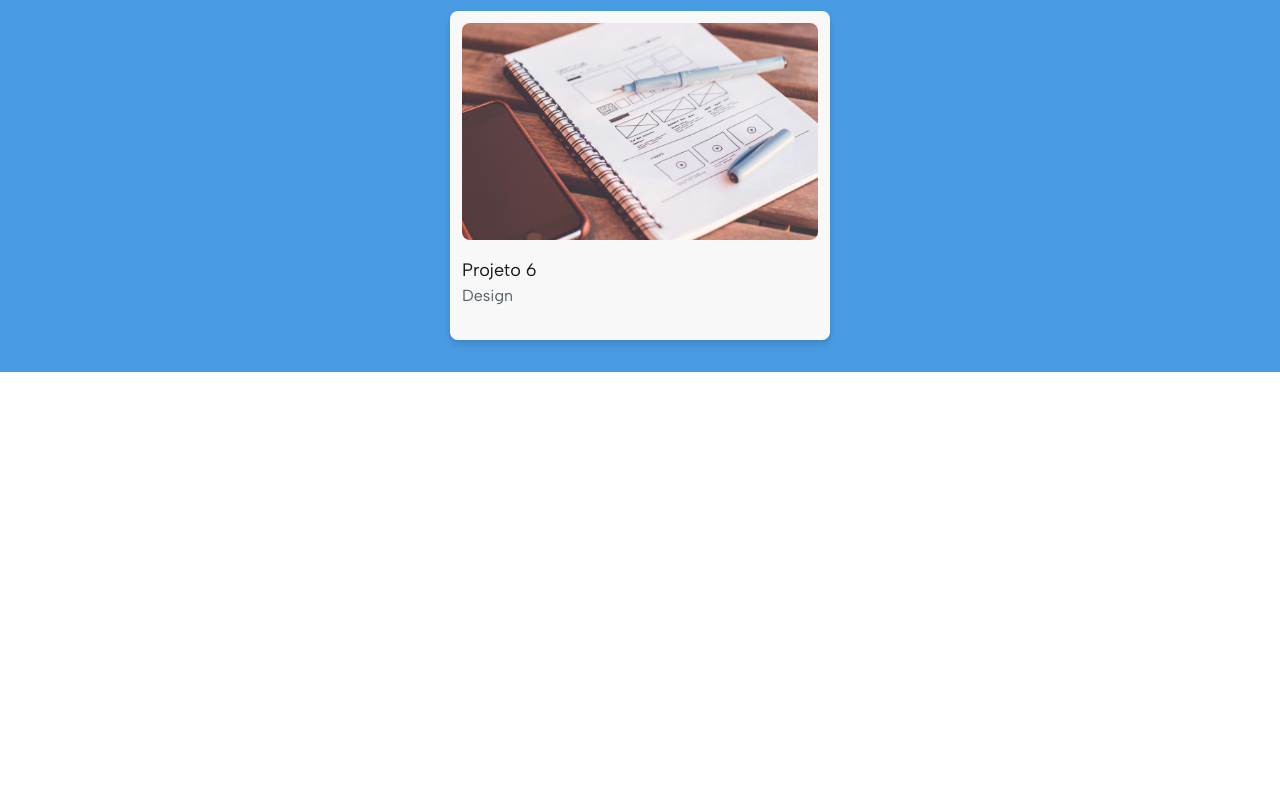
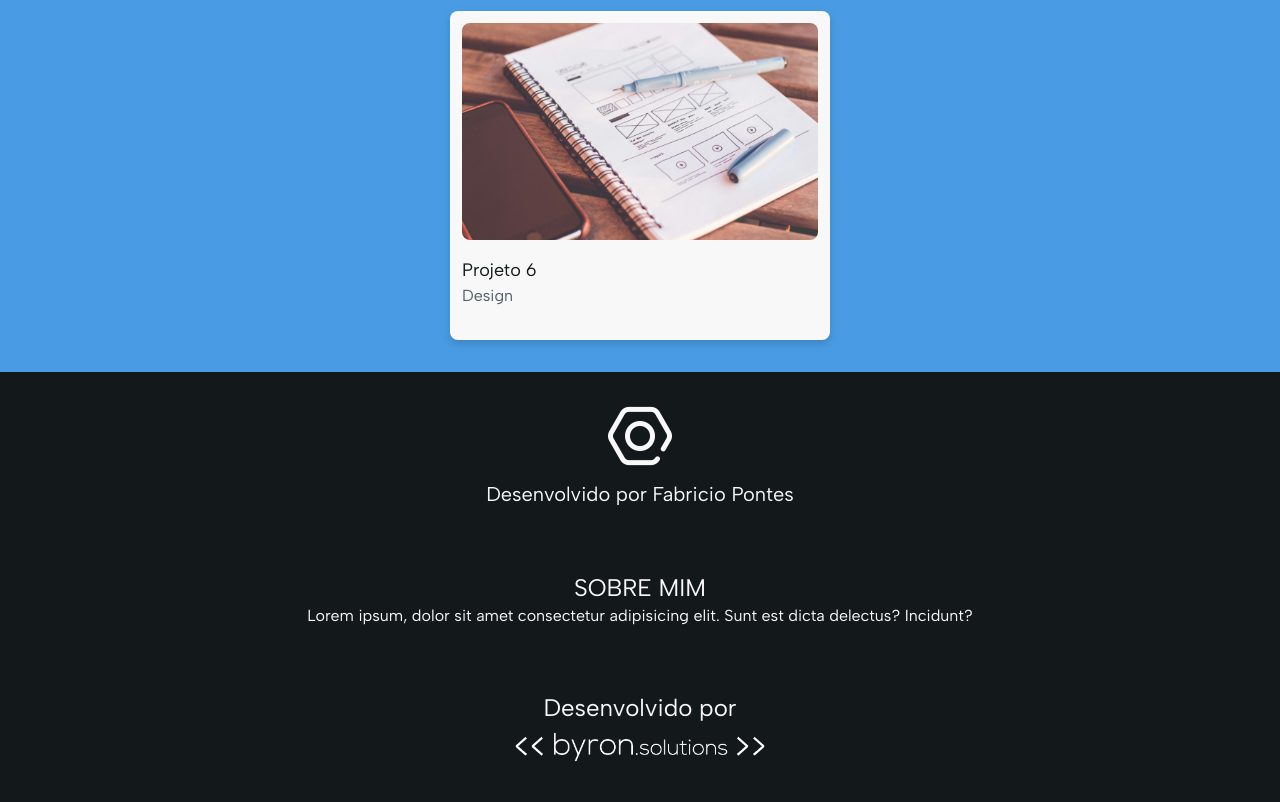
Before and after one commit to fabriciopontesf/Projeto-Tailwind, a website: page src/index.html in a window 1280 px wide. Shown: the part 2948-3750 px from the top of the page. Before the commit the page ends 3320 px from the top, so only its background shows below. Drawn offline with Linux system fonts and the light colour scheme.

Commit message:
Adicionando Footer ao Portfólio

```diff
--- a/src/index.html
+++ b/src/index.html
@@ -114,5 +114,26 @@
             </div>
         </div>
      </section>
+     <!-- FOOTER -->
+     <footer class="bg-black text-white flex flex-col p-8 gap-16">
+        <div class="flex flex-col items-center gap-16">
+            <div class="flex flex-col items-center gap-3">
+                <div class="size-16">
+                    <img src="./img/icon_logo.png" alt="Logo do site">
+                </div>
+                <p class="text-xl">Desenvolvido por Fabricio Pontes</p>
+            </div>
+            <div class="text-center gap-2">
+                <h3 class="text-2xl">SOBRE MIM</h3>
+                <p class="text-base">Lorem ipsum, dolor sit amet consectetur adipisicing elit. Sunt est dicta delectus? Incidunt?</p>
+            </div>
+        </div>
+        <div class="flex flex-col items-center">
+            <p class="text-2xl">Desenvolvido por</p>
+            <div class="max-w-[260px]">
+                <img src="./img/logo_byron.png" alt="Logo da byron.solutions">
+            </div>
+        </div>
+     </footer>
 </body>
 </html>
```
Also changed, not shown: src/output.css.
